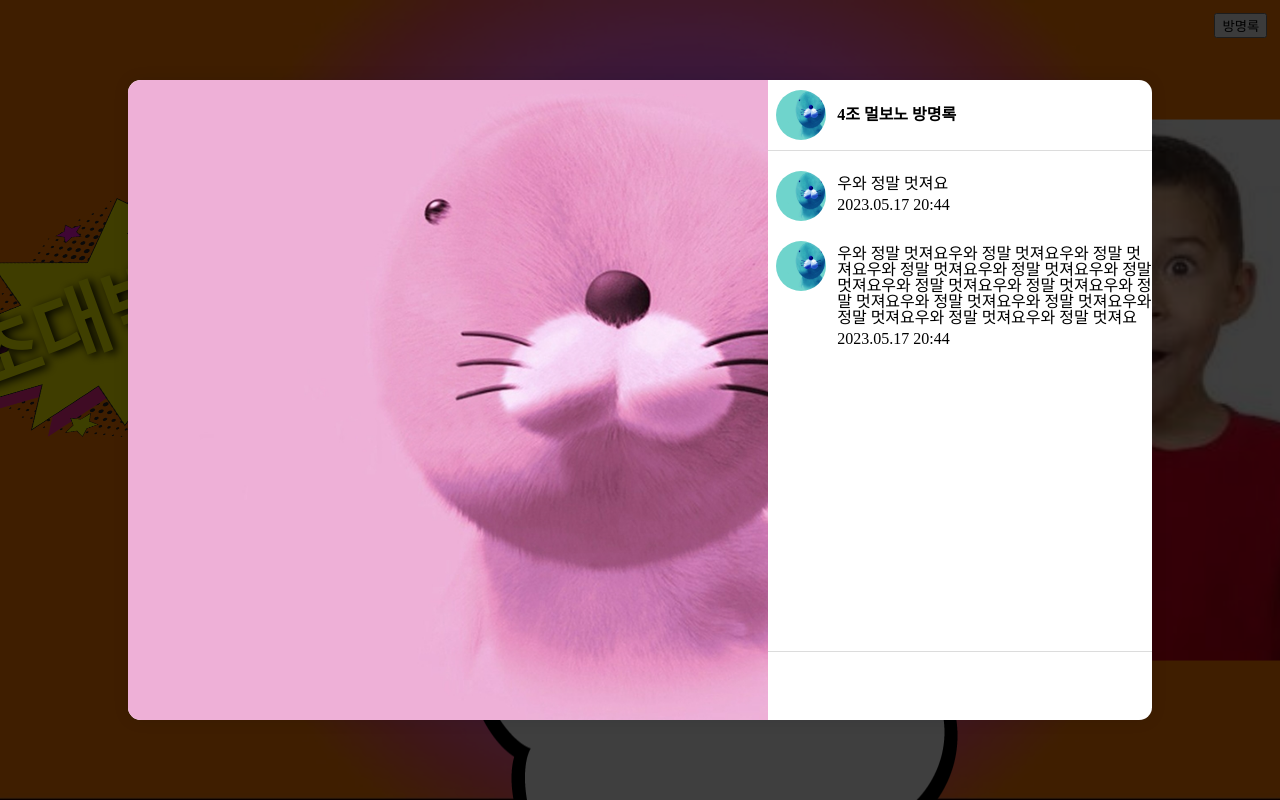
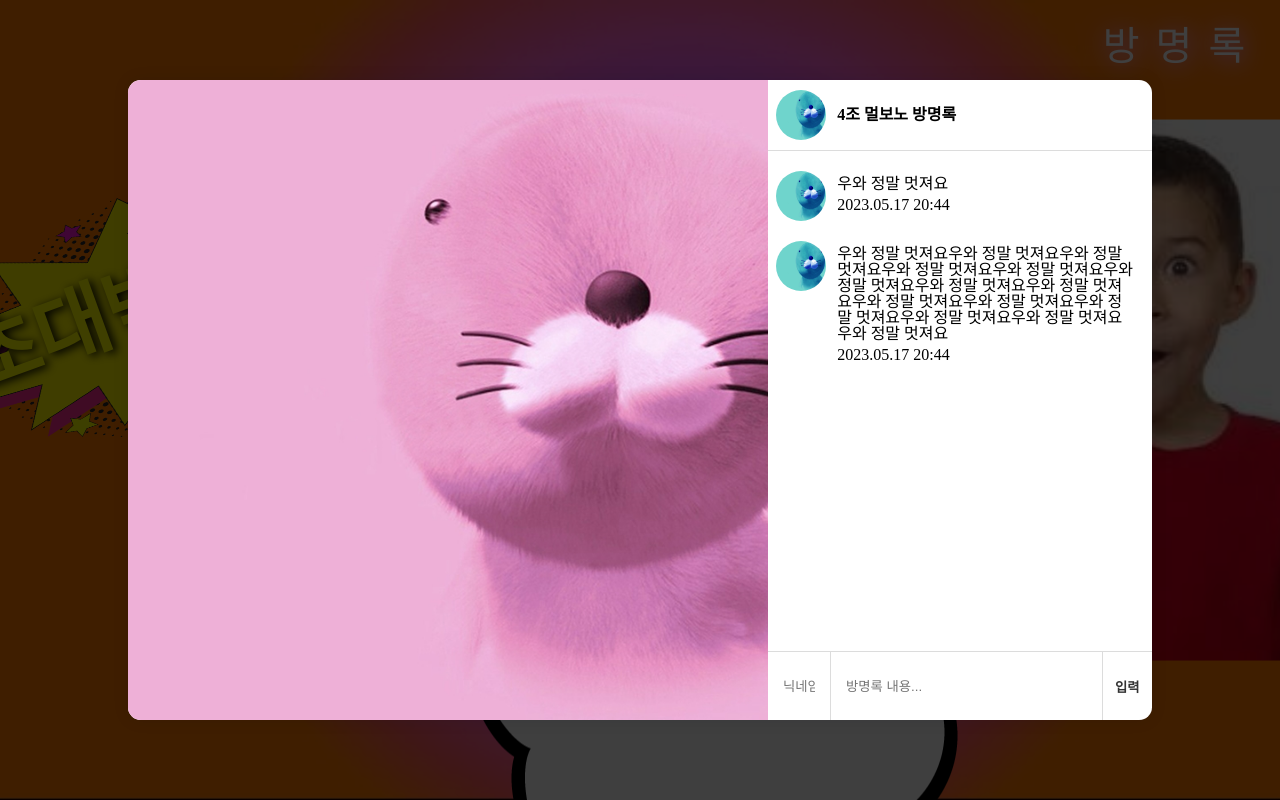
Before and after one commit to Team-MulBono/toy_project, a plain HTML site: page templates/index.html in a window 1280 px wide. Both pictures are taken after a click on the element "방명록". Shown: the top 800 px of the page. Drawn offline with Linux system fonts and the light colour scheme; a web font is replaced by a local one.

Commit message:
feat: 마크업 작업 완료

```diff
--- a/templates/assets/css/style.css
+++ b/templates/assets/css/style.css
@@ -420,6 +420,24 @@ body::-webkit-scrollbar {
   right: 1vw;
 }
 
+.comment-toggle-button button {
+  cursor: pointer;
+  font-family: YangjaeBaekdu;
+  font-size: 2.5em;
+  border: none;
+  background: transparent;
+  color: #fff;
+  text-shadow: 3px 3px 20px #ff99cc, -2px 1px 30px #ff99cc;
+  transition: 0.3s;
+  letter-spacing: 0.4em;
+}
+
+.comment-toggle-button button:hover {
+  color: #ff5eafae;
+  text-shadow: 5px 5px 20px #fff, -4px -1px 30px #fff;
+  transition: 0.3s;
+}
+
 /* comment popup 영역 */
 .comment-popup-area {
   position: fixed;
@@ -505,6 +523,10 @@ body::-webkit-scrollbar {
   gap: 3%;
 }
 
+.comment-popup-area .comment-list .comment-content {
+  padding-right: 4%;
+}
+
 .comment-popup-area .comment-list .comment-text {
   margin: 5px 0;
 }
@@ -517,8 +539,46 @@ body::-webkit-scrollbar {
   margin-left: 2%;
 }
 
-.comment-popup-area .right-side .comment-input {
+.comment-popup-area .comment-form .comment-input-area {
+  display: flex;
   width: 100%;
-  height: 70px;
+  height: 68px;
   border-top: 1px solid rgb(220, 220, 220);
 }
+
+.comment-form .comment-input-area .nickname-input {
+  outline: none;
+  border: none;
+  border-right: 1px solid rgb(220, 220, 220);
+  width: 10%;
+  padding: 0 15px;
+}
+
+.comment-form .comment-input-area .comment-input {
+  outline: none;
+  border: none;
+  width: 75%;
+  padding: 0 15px;
+}
+
+.comment-form .comment-input-area .submit-button {
+  display: flex;
+  justify-content: center;
+  align-items: center;
+  background: transparent;
+  width: 15%;
+  outline: none;
+  border: none;
+  border-left: 1px solid rgb(220, 220, 220);
+  font-weight: bold;
+  color: #333;
+  border-bottom-right-radius: 1vw;
+  cursor: pointer;
+  transition: 0.3s;
+}
+
+.comment-form .comment-input-area .submit-button:hover {
+  color: #fff;
+  background-color: rgb(77, 66, 230);
+  transition: 0.3s;
+}
--- a/templates/index.html
+++ b/templates/index.html
@@ -249,14 +249,14 @@
               <ul class="comment-area">
                 <li class="comment-list">
                   <img class="comment-list-img" src="/templates/assets/images/blue-bono.jpeg" alt="방명록 댓글 이미지">
-                  <div class="comment-centent">
+                  <div class="comment-content">
                     <p class="comment-text">우와 정말 멋져요</p>
                     <p class="comment-data">2023.05.17 20:44</p>
                   </div>
                 </li>
                 <li class="comment-list">
                   <img class="comment-list-img" src="/templates/assets/images/blue-bono.jpeg" alt="방명록 댓글 이미지">
-                  <div class="comment-centent">
+                  <div class="comment-content">
                     <p class="comment-text">우와 정말 멋져요우와 정말 멋져요우와 정말 멋져요우와 정말 멋져요우와 정말 멋져요우와 정말 멋져요우와 정말 멋져요우와 정말 멋져요우와
                       정말 멋져요우와 정말 멋져요우와 정말 멋져요우와 정말 멋져요우와 정말 멋져요우와 정말 멋져요</p>
                     <p class="comment-data">2023.05.17 20:44</p>
@@ -264,7 +264,13 @@
                 </li>
               </ul>
             </div>
-            <div class="comment-input"></div>
+            <form class="comment-form" action="/index/guest-book" method="post">
+              <div class="comment-input-area">
+                <input id="nickname_receive" class="nickname-input" type="text" placeholder="닉네임" required>
+                <input id="comment_receive" class="comment-input" type="text" placeholder="방명록 내용..." required>
+                <button class="submit-button" type="submit">입력</button>
+              </div>
+            </form>
           </div>
         </div>
       </div>
```
